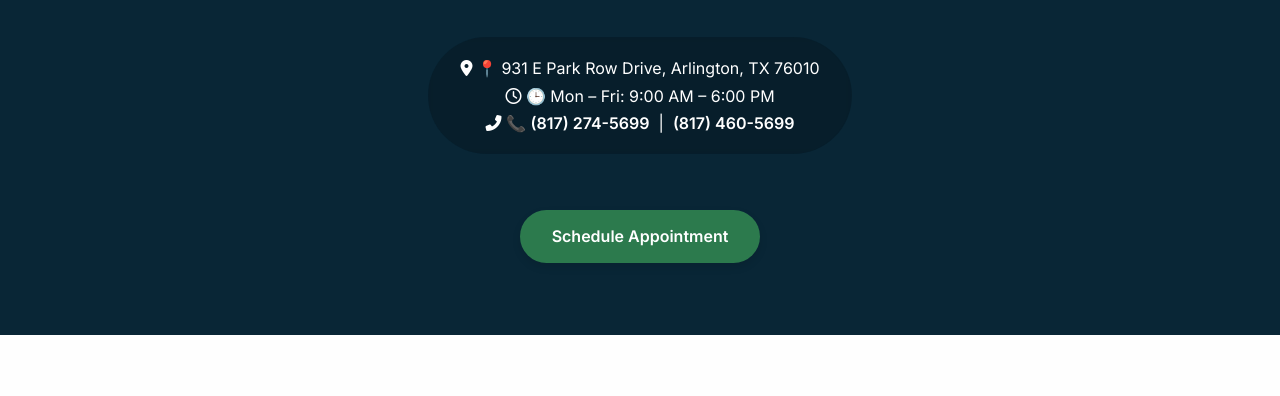
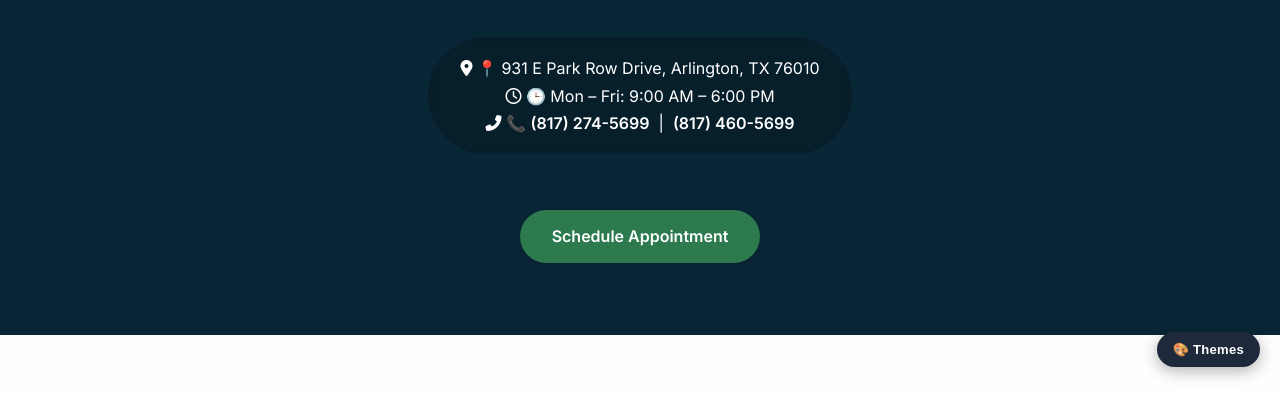
Before and after one commit to antoniovlopez14-lab/fidelity_inc, a plain HTML site: page index.html in a window 1280 px wide. Shown: the part 353-749 px from the top of the page. Drawn offline with Linux system fonts and the light colour scheme; a script that the page names is missing.

Commit message:
Update index.html

```diff
--- a/index.html
+++ b/index.html
@@ -247,6 +247,6 @@
   <script src="translations.js"></script>
   <script src="script.js"></script>
   <script src="globe.js"></script>
-  <script src="js/theme-switcher.js"></script>  <!-- DEMO ONLY — remove before launch -->
+  <script src="theme-switcher.js"></script>  <!-- DEMO ONLY — remove before launch -->
 </body>
 </html>
```
